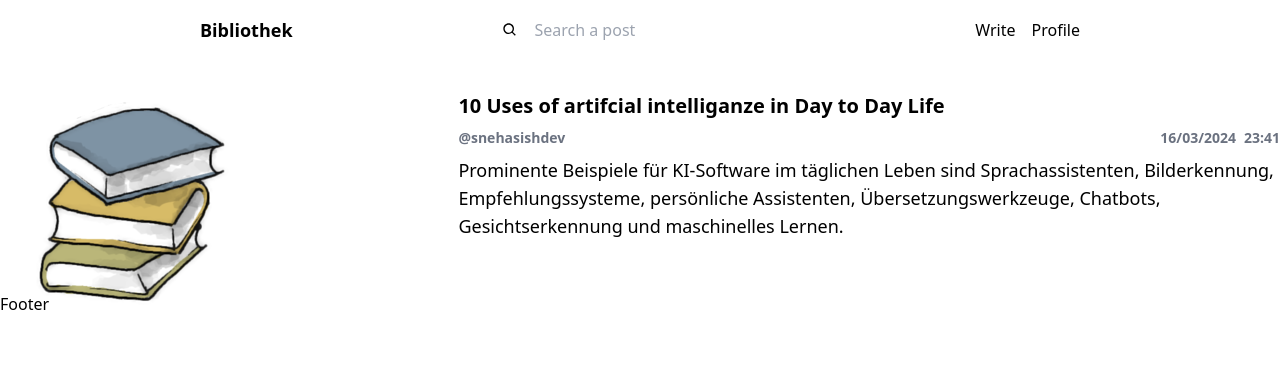
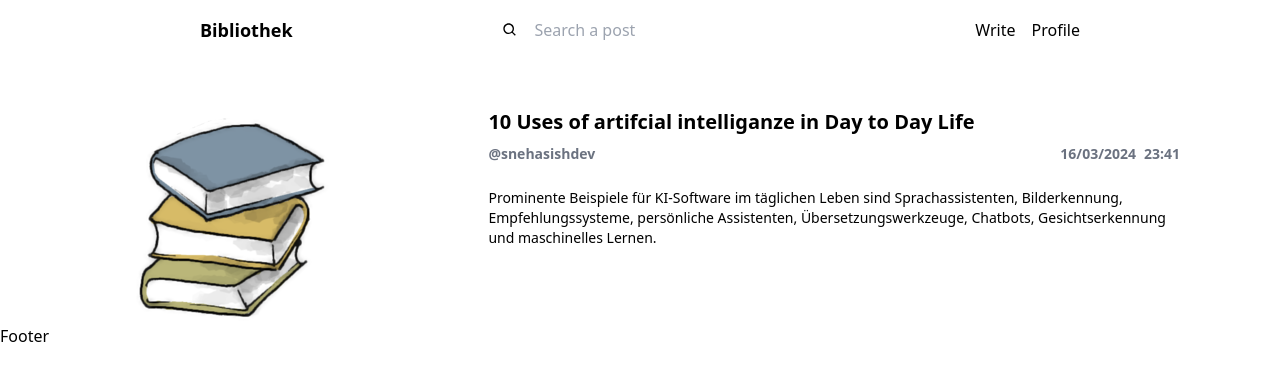
Before and after one commit to alisawiali/Biblothek-Spandau, a React (Vite) app in the folder frontend/: page / in a window 1280 px wide. Shown: the top 380 px of the page. Built offline with nearby package versions, Linux system fonts and the light colour scheme.

Commit message:
home gestyled

```diff
--- a/frontend/src/compoents/homepage/HomePosts.jsx
+++ b/frontend/src/compoents/homepage/HomePosts.jsx
@@ -19,7 +19,7 @@ const HomePosts = () => {
             <p>23:41</p>
           </div>
         </div>
-        <p className="text-sm md:text-lg">
+        <p className="text-sm md:text-x1 my-4">
           Prominente Beispiele für KI-Software im täglichen Leben sind
           Sprachassistenten, Bilderkennung, Empfehlungssysteme, persönliche
           Assistenten, Übersetzungswerkzeuge, Chatbots, Gesichtserkennung und
--- a/frontend/src/pages/Home.jsx
+++ b/frontend/src/pages/Home.jsx
@@ -3,7 +3,7 @@ import { HomePosts } from "../compoents/UL";
 
 const Home = () => {
   return (
-    <div>
+    <div className="px-8 px-[100px]  py-4">
       <HomePosts />
     </div>
   );
```
